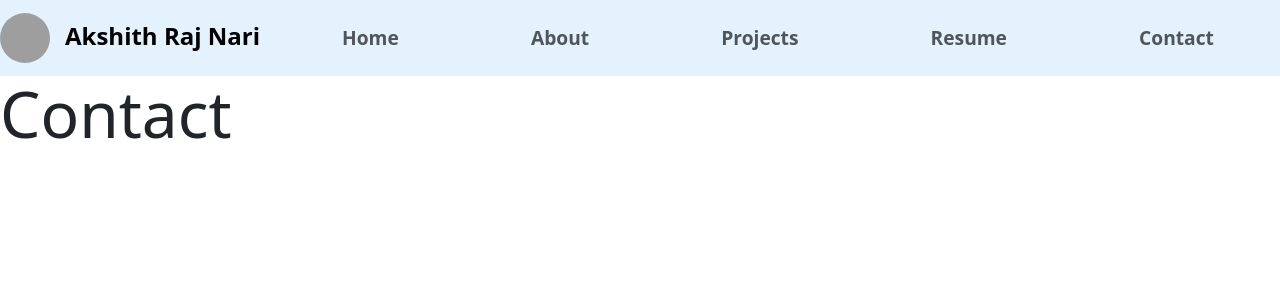
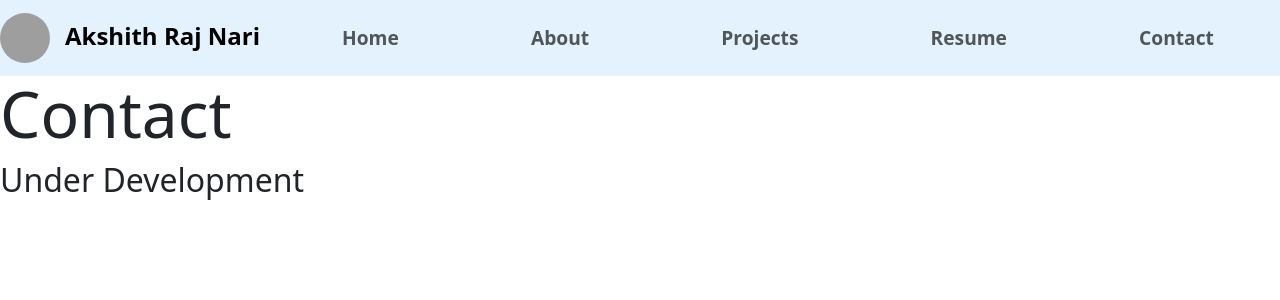
Before and after one commit to Akshith-Raj-Nari/Portfolio_Akshith, a React (Vite) app: page /contact in a window 1280 px wide. Shown: the top 300 px of the page. Built offline with nearby package versions, Linux system fonts and the light colour scheme; grey boxes are pictures that could not be loaded.

Commit message:
added under development message

```diff
--- a/src/components/About.jsx
+++ b/src/components/About.jsx
@@ -1,5 +1,10 @@
 function About() {
-  return <h1 className="display-3">About</h1>;
+  return (
+    <>
+      <h1 className="display-3">About</h1>
+      <h2>Under Development</h2>
+    </>
+  );
 }
 
 export default About;
--- a/src/components/Certificates.jsx
+++ b/src/components/Certificates.jsx
@@ -1,5 +1,10 @@
 function Certificates() {
-  return <h1 className="display-3">Certificates</h1>;
+  return (
+    <>
+      <h1 className="display-3">Certificates</h1>
+      <h2>Under Development</h2>
+    </>
+  );
 }
 
 export default Certificates;
--- a/src/components/Contact.jsx
+++ b/src/components/Contact.jsx
@@ -1,5 +1,10 @@
 function Contact() {
-  return <h1 className="display-3">Contact</h1>;
+  return (
+    <>
+      <h1 className="display-3">Contact</h1>
+      <h2>Under Development</h2>
+    </>
+  );
 }
 
 export default Contact;
--- a/src/components/Education.jsx
+++ b/src/components/Education.jsx
@@ -1,5 +1,10 @@
 function Education() {
-  return <h1 className="display-3">Education</h1>;
+  return (
+    <>
+      <h1 className="display-3">Education</h1>
+      <h2>Under Development</h2>
+    </>
+  );
 }
 
 export default Education;
--- a/src/components/Resume.jsx
+++ b/src/components/Resume.jsx
@@ -1,5 +1,10 @@
 function Resume() {
-  return <h1 className="display-3">RESUME</h1>;
+  return (
+    <>
+      <h1 className="display-3">RESUME</h1>
+      <h2>Under Development</h2>
+    </>
+  );
 }
 
 export default Resume;
```
